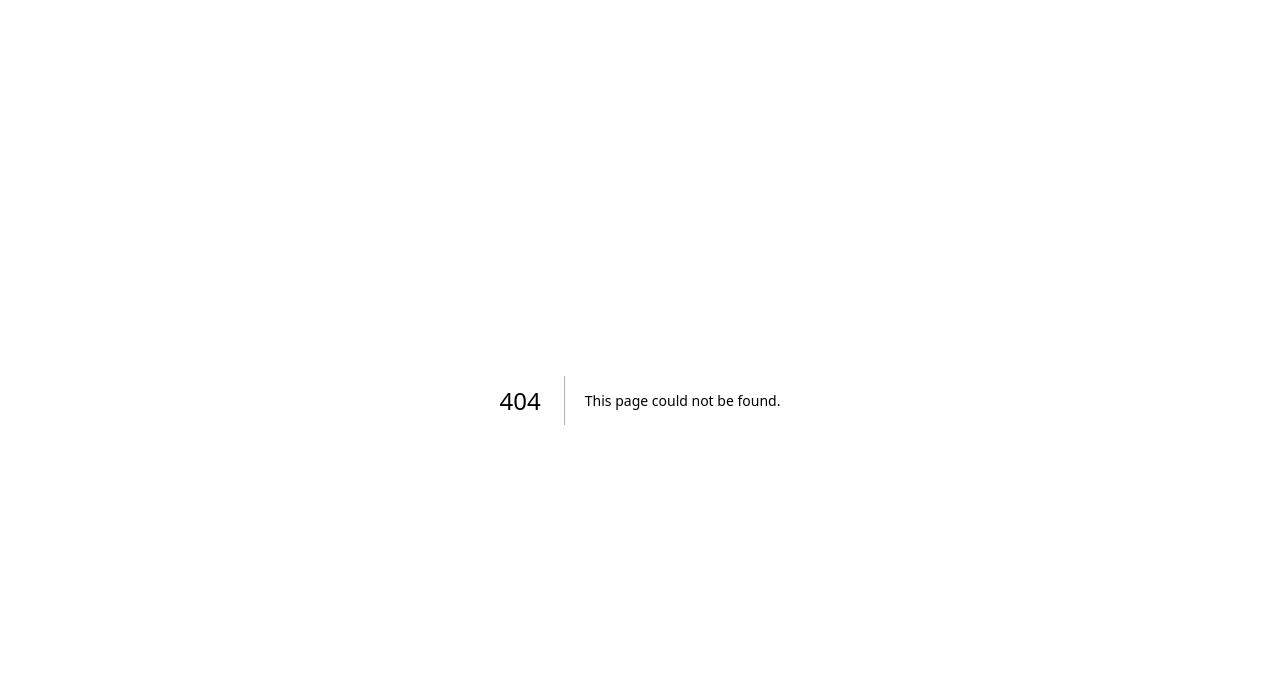
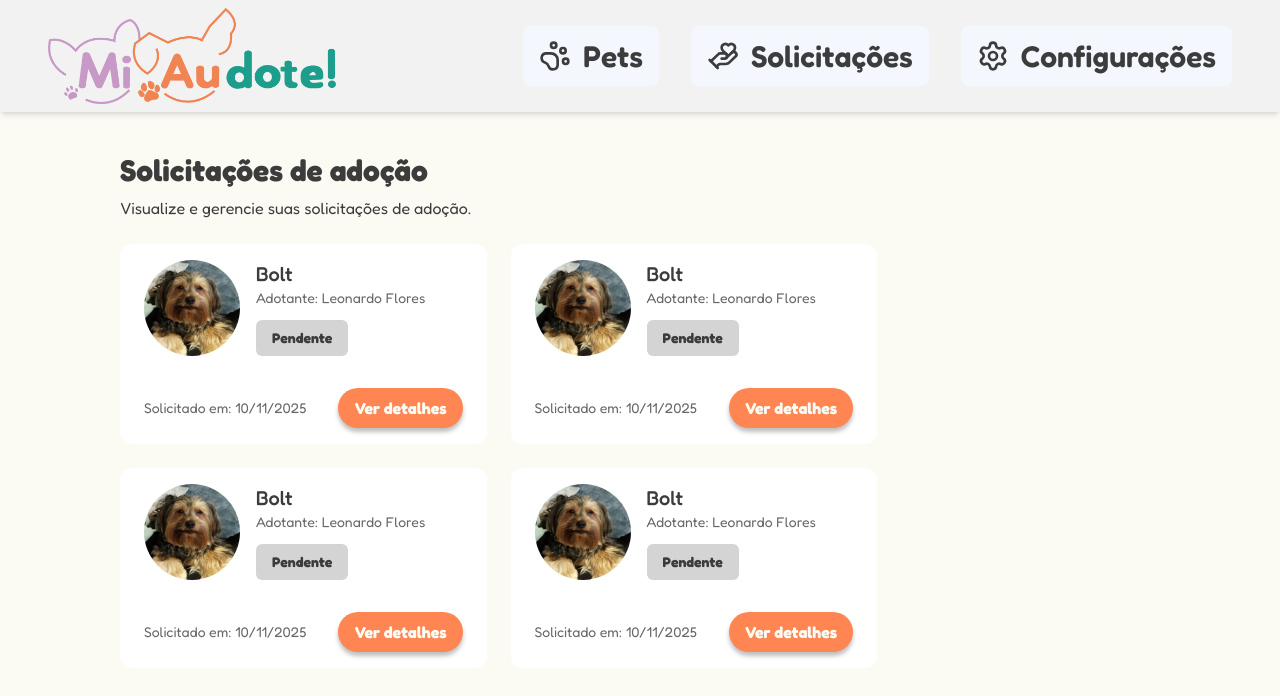
Before and after one commit to leosfl9/miaudote-frontend, a Next.js app: page /parceiro/solicitacoes in a window 1280 px wide. Before the commit this address had no page. Shown: the top 696 px of the page. Built offline with nearby package versions, Linux system fonts and the light colour scheme.

Commit message:
feat: tela de solicitacoes de adocao

```diff
--- a/app/(parceiro)/parceiro/(pages)/home/page.tsx
+++ b/app/(parceiro)/parceiro/(pages)/home/page.tsx
@@ -6,8 +6,8 @@ export default function homeParceiro(){
     return (
         <div className="flex flex-col gap-6 px-4 sm:px-16 md:px-20 lg:px-30 py-4 sm:py-8 lg:py-10 ">
             <div className="flex flex-col gap-2 text-text-light-gray">
-                <h1 className="font-bold text-3xl">Pets cadastrados</h1>
-                <h2 className="text-base">Cadastre novos pets e verifique os já cadastrados para adoção.</h2>
+                <h1 className="font-bold text-3xl 2xl:text-4xl">Pets cadastrados</h1>
+                <h2 className="text-base 2xl:text-lg">Cadastre novos pets e verifique os já cadastrados para adoção.</h2>
             </div>
 
             <div className="flex flex-col lg:flex-row lg:flex-wrap gap-3 lg:gap-6 items-center lg:items-start">
--- /dev/null
+++ b/app/(parceiro)/parceiro/(pages)/solicitacoes/page.tsx
@@ -0,0 +1,22 @@
+import { CirclePlus } from "lucide-react";
+import Link from "next/link";
+import RequestCard from "@/components/RequestCard";
+
+export default function SolicitacoesAdocao(){
+    return (
+        <div className="flex flex-col gap-6 px-4 sm:px-16 md:px-20 lg:px-30 py-4 sm:py-8 lg:py-10 ">
+            <div className="flex flex-col gap-2 text-text-light-gray">
+                <h1 className="font-bold text-3xl 2xl:text-4xl">Solicitações de adoção</h1>
+                <h2 className="text-base 2xl:text-lg">Visualize e gerencie suas solicitações de adoção.</h2>
+            </div>
+
+            <div className="flex flex-col plg:flex-row plg:flex-wrap gap-3 lg:gap-6 items-center lg:items-start">
+                <RequestCard />
+                <RequestCard />
+                <RequestCard />
+                <RequestCard />
+
+            </div>
+        </div>
+    );
+}
--- a/app/globals.css
+++ b/app/globals.css
@@ -24,6 +24,7 @@
 
   --breakpoint-sssm: 370px;
   --breakpoint-ssm: 460px;
+  --breakpoint-plg: 910px;
   --breakpoint-mxl: 1136px;
   --breakpoint-lxl: 1360px;
   --breakpoint-xxl: 1420px;
--- a/components/Navbar/DesktopLinks.tsx
+++ b/components/Navbar/DesktopLinks.tsx
@@ -34,7 +34,7 @@ export default function DesktopLinks({tipo}: LinksProps) {
 
                     <li><Link className="bg-[#F5F7FF] text-text-light-gray hover:bg-miau-purple hover:text-background
                         flex items-center gap-3 px-4 py-3 rounded-lg"
-                        href={"/parceiro/configuracoes"}>
+                        href={"/parceiro/home"}>
                         <Settings className="w-8 h-8" />
                         <h1 className="font-semibold">Configurações</h1>
                     </Link></li>
--- /dev/null
+++ b/components/RequestCard.tsx
@@ -0,0 +1,30 @@
+import Image from "next/image";
+import Link from "next/link";
+
+export default function RequestCard () {
+    return (
+        <div className="bg-white flex flex-col items-center gap-5 sm:gap-8 py-4 px-6 rounded-xl">
+            <div className="flex flex-col sm:flex-row gap-2 sm:gap-4 items-center sm:items-start sm:self-start">
+                <div className="relative w-24 h-24">
+                    <Image src={"/Bolt.jpeg"} alt="Imagem do pet" className="rounded-full object-cover" fill />
+                </div>
+                <div className="flex flex-col gap-3">
+                    <div className="flex flex-col text-center sm:text-start">
+                        <h1 className="text-xl font-medium text-text-light-gray">Bolt</h1>
+                        <h2 className="text-text-gray text-sm">Adotante: <span>Leonardo Flores</span></h2>
+                    </div>
+                    <div className="bg-hr rounded-md px-4 py-2 w-fit self-start">
+                        <p className="text-sm text-text-light-gray font-bold">Pendente</p>
+                    </div>
+                </div>
+            </div>
+            <div className="flex flex-col sm:flex-row gap-3 sm:gap-8 sm:items-center text-center">
+                <h2 className="text-text-gray text-sm">Solicitado em: <span>10/11/2025</span></h2>
+                <Link href={"/parceiro/solicitacoes"} className={`px-4 py-2 rounded-4xl shadow-[0_4px_4px_rgba(0,0,0,0.25)] transition w-full sm:w-fit
+                bg-miau-orange text-background hover:bg-miau-green active:bg-miau-light-green font-bold`}>
+                    Ver detalhes
+                </Link>
+            </div>
+        </div>
+    );
+}
```
